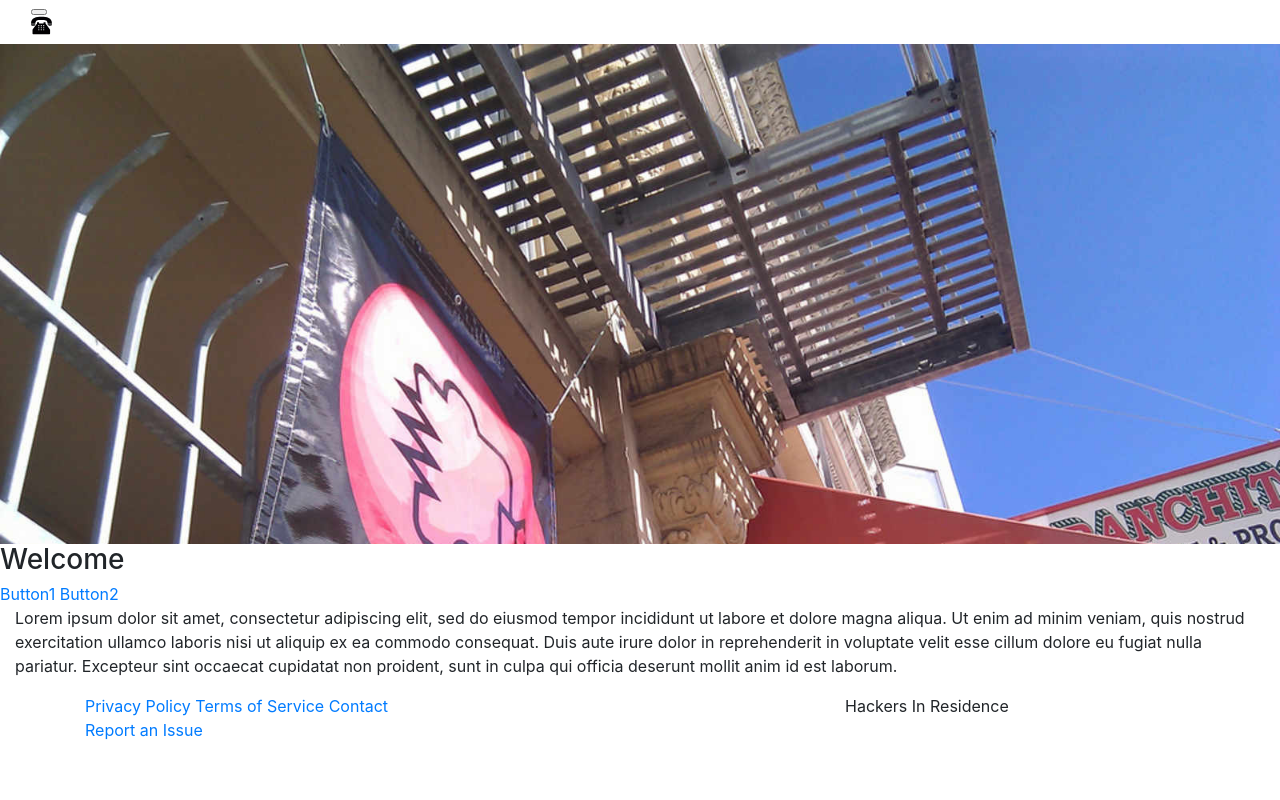
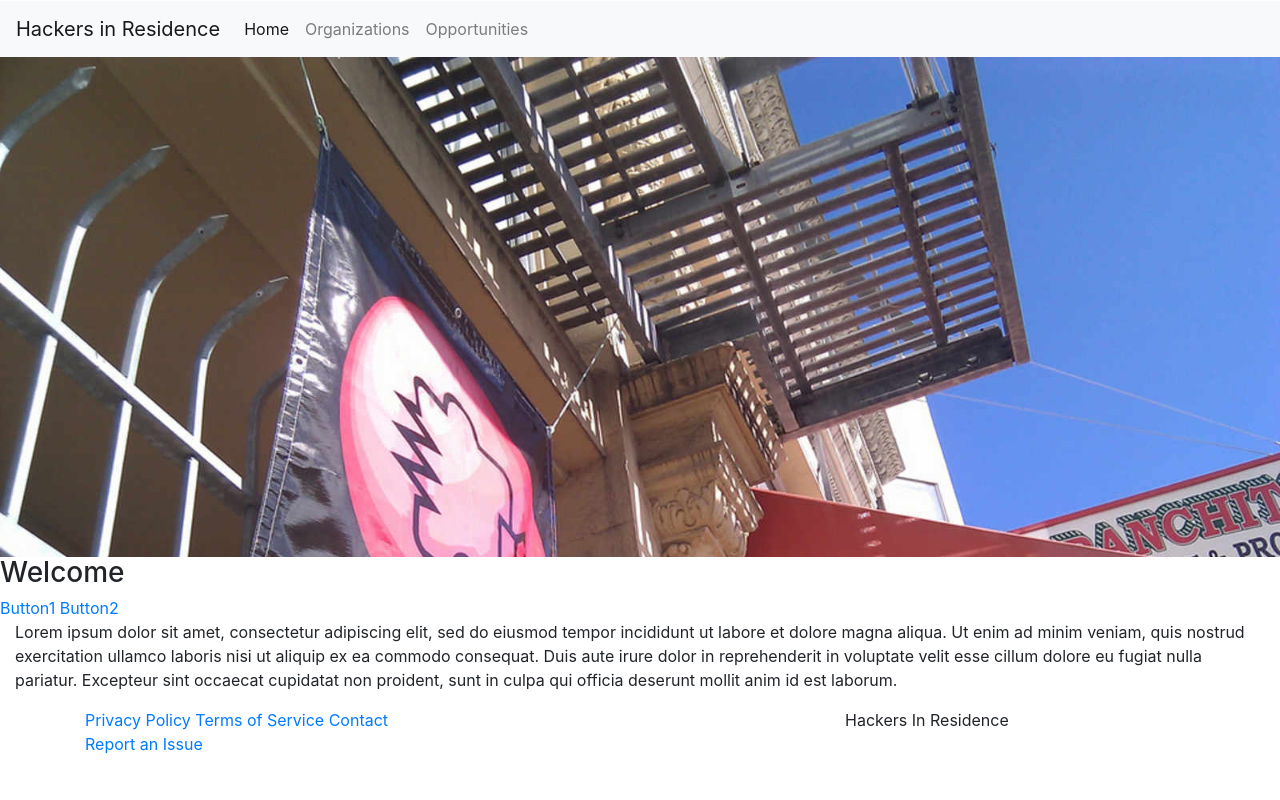
Before and after one commit to noisebridge/hackersinresidence, a Django app: page / in a window 1280 px wide. Run offline with Django 3.2, Linux system fonts and the light colour scheme; some libraries are stand-ins or nearby versions.

Commit message:
Added bootstrap 4 beta navbar

```diff
--- a/hackersinresidence/webapp/templates/sections/header.html
+++ b/hackersinresidence/webapp/templates/sections/header.html
@@ -4,18 +4,38 @@
     <p class="browserupgrade">You are using an <strong>outdated</strong> browser. Please <a href="http://browsehappy.com/">upgrade your browser</a> to improve your experience.</p>
 <![endif]-->
 
+<nav class="navbar navbar-expand-lg navbar-light bg-light">
+  <a class="navbar-brand" href="#">Hackers in Residence</a>
+  {# <a class="pull-left header-logo" href="/">Hackers in Residence<img src="{% static "images/logo.svg" %}" \></a> #}
+  <button class="navbar-toggler" type="button" data-toggle="collapse" data-target="#navbarNavDropdown" aria-controls="navbarNavDropdown" aria-expanded="false" aria-label="Toggle navigation">
+    <span class="navbar-toggler-icon"></span>
+  </button>
+  <div class="collapse navbar-collapse" id="navbarNavDropdown">
+    <ul class="navbar-nav">
+      <li class="nav-item active">
+        <a class="nav-link" href="#">Home<span class="sr-only">(current)</span></a>
+      </li>
+      <li class="nav-item">
+        <a class="nav-link" href="#">Organizations</a>
+      </li>
+      <li class="nav-item">
+        <a class="nav-link" href="#">Opportunities</a>
+      </li>
+    </ul>
+  </div>
+</nav>
 
+{% comment %}
 <nav class="navbar navbar-default navbar-fixed-top">
 <div class="container-fluid navbar-wrapper">
 	<!-- Brand and toggle get grouped for better mobile display -->
 	<div class="navbar-header">
 		<button type="button" class="navbar-toggle collapsed" data-toggle="collapse" data-target="#bs-example-navbar-collapse-1" aria-expanded="false">
 			<span class="sr-only">Toggle navigation</span>
-        <span class="icon-bar"></span>
-        <span class="icon-bar"></span>
+			<span class="icon-bar">test icon</span>
+			<span class="icon-bar">other stuff</span>
 			<span class="icon-bar"></span>
 		</button>
-      <a class="pull-left header-logo" href="/"><img src="{% static "images/logo.svg" %}" \></a>
 	</div>
 
 	<!-- Collect the nav links, forms, and other content for toggling -->
@@ -48,6 +68,7 @@
 </div><!-- /.container-fluid -->
 <div class="navbar-gradient"></div>
 </nav>
+{% endcomment %}
 
 <div class="navbar-spacer">
 </div>
```
Lines whose indentation alone changed are shown as unchanged.
